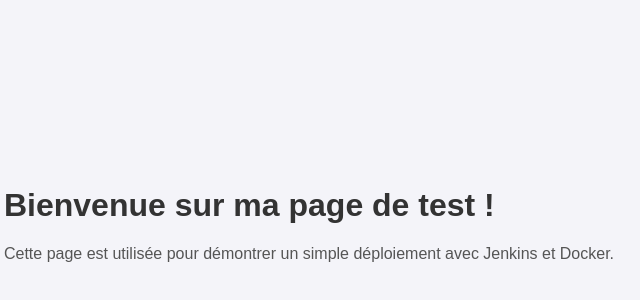
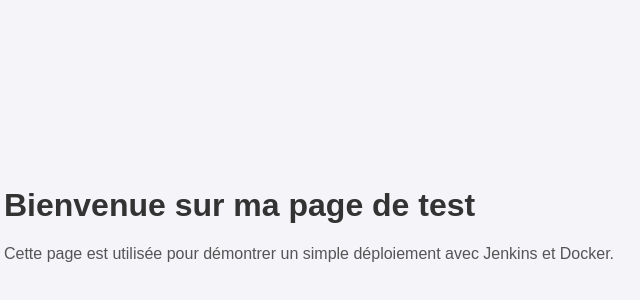
Before and after one commit to PoPoGH/agile-devops, a plain HTML site: page index.html in a window 1280 px wide. Shown: the part 178-478 px from the top of the page, 331-971 px from the left. Drawn offline with Linux system fonts and the light colour scheme.

Commit message:
Update index.html

```diff
--- a/index.html
+++ b/index.html
@@ -24,7 +24,7 @@
 </head>
 <body>
     <div>
-        <h1>Bienvenue sur ma page de test !</h1>
+        <h1>Bienvenue sur ma page de test  </h1>
         <p>Cette page est utilisée pour démontrer un simple déploiement avec Jenkins et Docker.</p>
     </div>
 </body>
```
